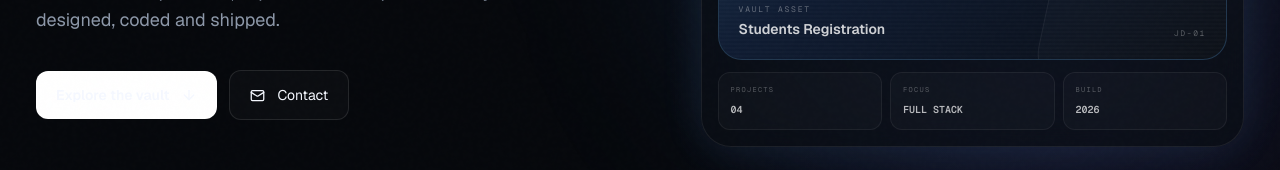
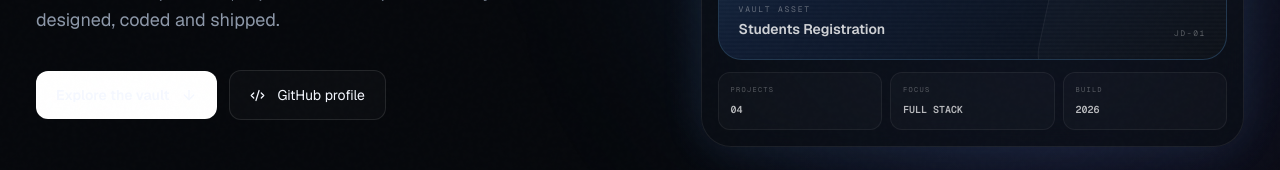
Before and after one commit to jdassaevy/project-vault, a Next.js app: page / in a window 1280 px wide. Shown: the part 563-733 px from the top of the page. Built offline with nearby package versions, Linux system fonts and the light colour scheme.

Commit message:
fix: remove placeholder contact information

```diff
--- a/components/portfolio-home.tsx
+++ b/components/portfolio-home.tsx
@@ -8,7 +8,6 @@ import {
   ArrowUpRight,
   Code2,
   Layers3,
-  Mail,
   Sparkles,
   Terminal,
   X,
@@ -132,10 +131,11 @@ export function PortfolioHome() {
                 <ArrowDown size={16} className="transition group-hover:translate-y-0.5" />
               </a>
               <a
-                href="mailto:hello@jdassaevy.dev"
+                href="https://github.com/jdassaevy"
+                target="_blank"
                 className="flex items-center gap-3 rounded-xl border border-white/10 bg-white/[.025] px-5 py-3.5 text-sm text-white/65 transition hover:bg-white/[.06] hover:text-white"
               >
-                <Mail size={15} /> Contact
+                <Code2 size={15} /> GitHub profile
               </a>
             </div>
           </motion.div>
@@ -297,10 +297,11 @@ export function PortfolioHome() {
               <Code2 size={17} />
             </a>
             <a
-              href="mailto:hello@jdassaevy.dev"
+              href="https://github.com/jdassaevy"
+              target="_blank"
               className="rounded-full border border-white/10 px-5 py-3 mono text-[9px] tracking-[.16em] text-white/55 transition hover:bg-white hover:text-black"
             >
-              CONTACT ↗
+              PROFILE ↗
             </a>
           </div>
         </div>
```
